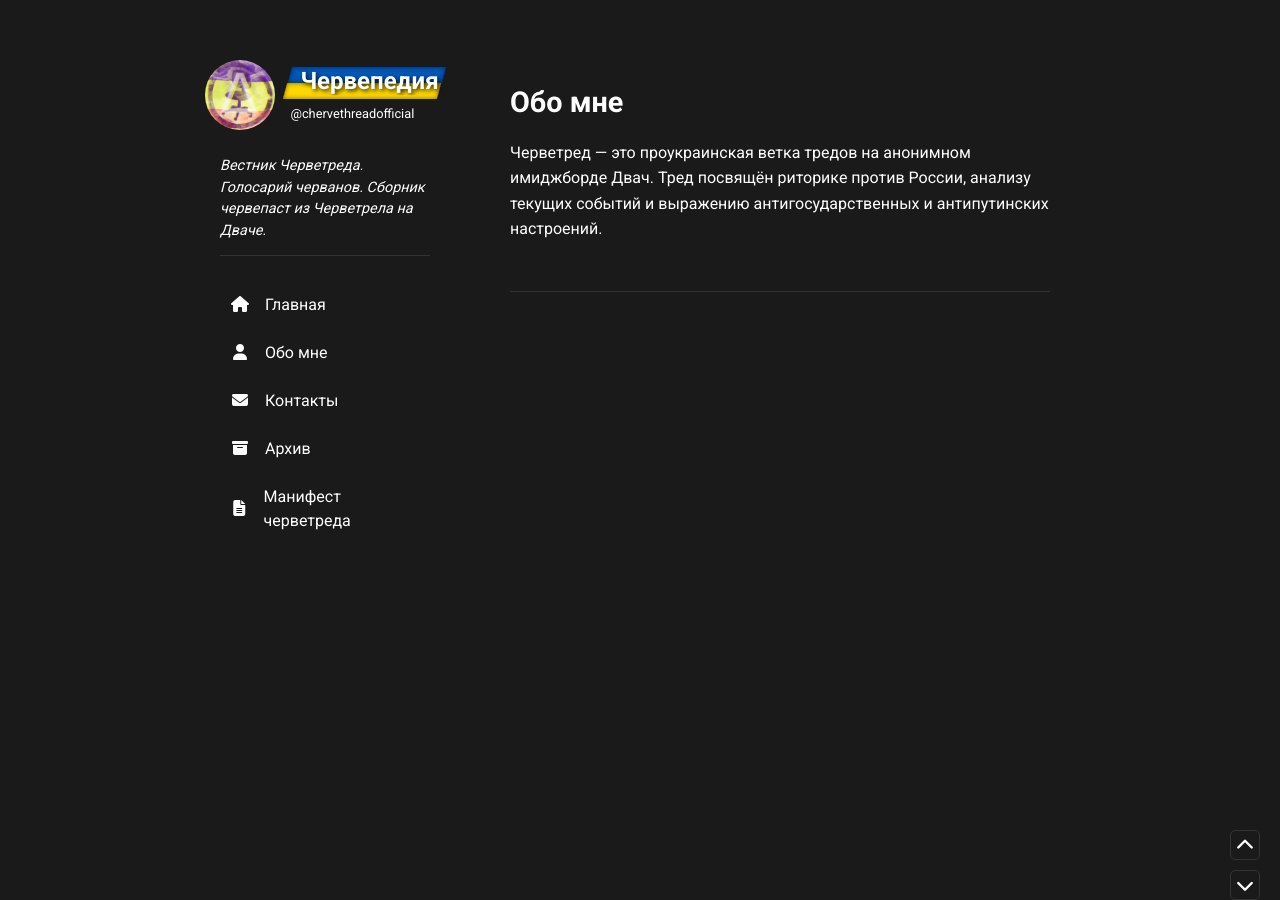
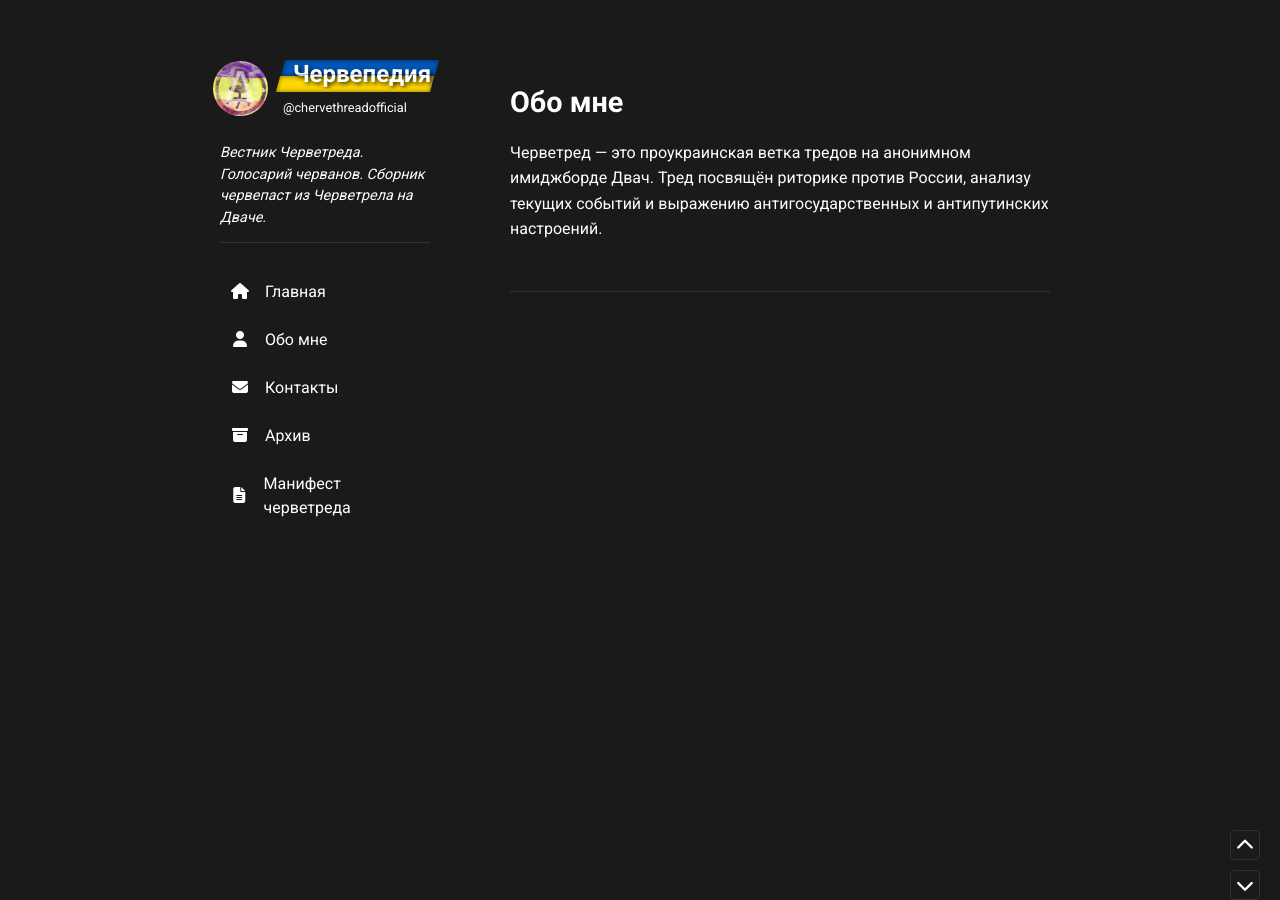
Before and after one commit to chervepediya/chervepediya.github.io, a Jekyll site: the page built from about.md, in a window 1280 px wide and 900 px high. Built offline with Jekyll 4.4.1, drawn with Linux system fonts in a browser that asks for light colours; nearby versions of some CDN libraries; a script that is not in the unit is left out.

Commit message:
Update styles.css

```diff
--- a/assets/css/styles.css
+++ b/assets/css/styles.css
@@ -37,8 +37,8 @@ body {
 
 .sidebar .logo {
     display: block;
-    width: 70px;
-    height: 70px;
+    width: 55px;
+    height: 55px;
     border-radius: 50%;
     margin-right: 15px;
 }
```
